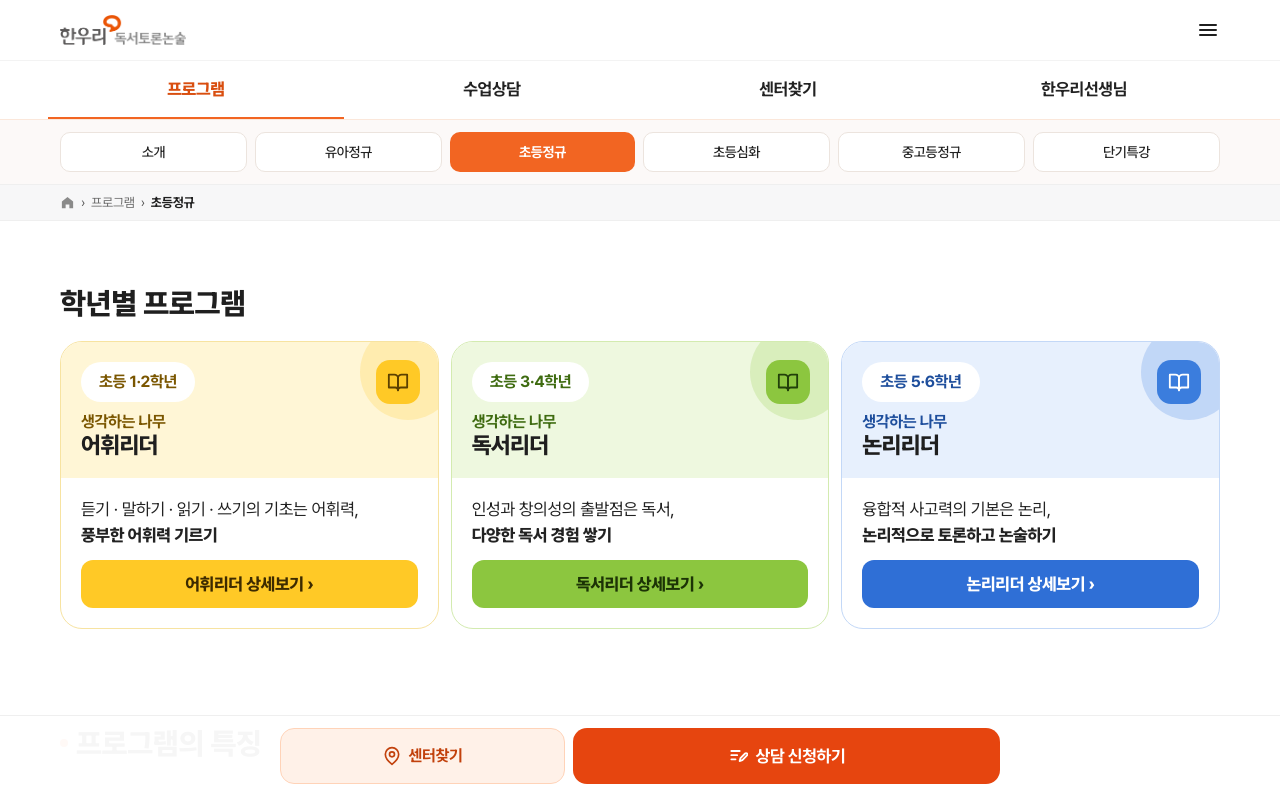
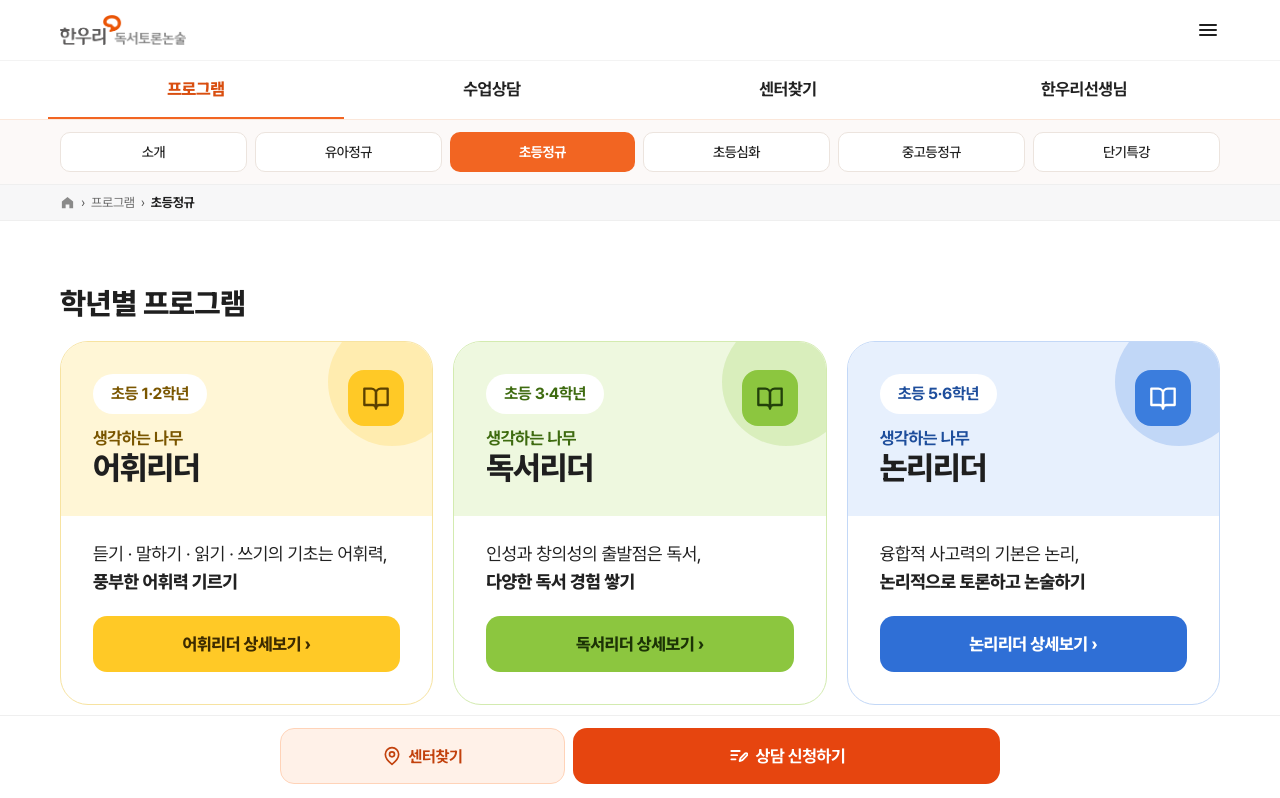
Before and after one commit to ahnjy0/hanuribook, a Next.js app: page /elementary in a window 1280 px wide. Shown: the top 798 px of the page. Built offline with nearby package versions, Linux system fonts and the light colour scheme.

Commit message:
초등정규 학년별 프로그램 카드: 데스크톱에서 여백·글자·아이콘·버튼 확대

```diff
--- a/src/views/Elementary/sections/ProgramsSection.tsx
+++ b/src/views/Elementary/sections/ProgramsSection.tsx
@@ -12,24 +12,25 @@ export default function ProgramsSection({ progs }: Props) {
       <h1 className="m-0 text-[24px] font-extrabold lg:text-[30px]" id="e-h">
         학년별 프로그램
       </h1>
-      <ul className="m-0 grid list-none grid-cols-1 gap-3 p-0 md:grid-cols-3">
+      {/* 데스크톱: 카드 안쪽 여백·글자·아이콘·버튼을 키워 크게 보이게 */}
+      <ul className="m-0 grid list-none grid-cols-1 gap-3 p-0 md:grid-cols-3 lg:gap-5">
         {progs.map((p, i) => (
           <li key={i} className="flex">
             <article
-              className="flex flex-auto flex-col overflow-hidden rounded-[22px] bg-white text-[#1F1F1F]"
+              className="flex flex-auto flex-col overflow-hidden rounded-[22px] bg-white text-[#1F1F1F] lg:rounded-[28px]"
               style={{ border: `1.5px solid ${p.line}` }}
             >
               <div
-                className="relative flex flex-col gap-2.5 overflow-hidden px-5 pt-5 pb-4.5"
+                className="relative flex flex-col gap-2.5 overflow-hidden px-5 pt-5 pb-4.5 lg:gap-3.5 lg:px-8 lg:pt-8 lg:pb-7"
                 style={{ background: p.soft }}
               >
                 <span
-                  className="absolute -top-4.5 -right-4.5 h-24 w-24 rounded-[50%] opacity-22"
+                  className="absolute -top-4.5 -right-4.5 h-24 w-24 rounded-[50%] opacity-22 lg:-top-6 lg:-right-6 lg:h-32 lg:w-32"
                   style={{ background: p.accent }}
                   aria-hidden="true"
                 />
                 <span
-                  className="absolute top-4.5 right-4.5 flex h-11 w-11 items-center justify-center rounded-[14px]"
+                  className="absolute top-4.5 right-4.5 flex h-11 w-11 items-center justify-center rounded-[14px] lg:top-7 lg:right-7 lg:h-14 lg:w-14 lg:rounded-[16px] lg:[&_svg]:h-7 lg:[&_svg]:w-7"
                   style={{ background: p.accent }}
                   aria-hidden="true"
                 >
@@ -56,15 +57,15 @@ export default function ProgramsSection({ progs }: Props) {
                 </span>
                 {/* 제목: '생각하는 나무' + 프로그램명 */}
                 <h3 className="m-0 flex flex-col text-[#1F1F1F]">
-                  <span className="text-[14px] font-bold" style={{ color: p.ink }}>
+                  <span className="text-[14px] font-bold lg:text-[17px]" style={{ color: p.ink }}>
                     {p.brand}
                   </span>
-                  <span className="text-[23px] leading-[1.25] font-extrabold tracking-[-0.03em]">{p.short}</span>
+                  <span className="text-[23px] leading-[1.25] font-extrabold tracking-[-0.03em] lg:text-[32px]">{p.short}</span>
                 </h3>
               </div>
-              <div className="flex flex-auto flex-col gap-3 px-5 pt-4.5 pb-5">
+              <div className="flex flex-auto flex-col gap-3 px-5 pt-4.5 pb-5 lg:gap-5 lg:px-8 lg:pt-6 lg:pb-8">
                 {/* 설명: 쉼표 앞(보조 문구)과 뒤(핵심 문구)를 두 줄로 나누고 핵심 문구는 굵게 */}
-                <p className="m-0 flex flex-col text-[15px] leading-[1.55] break-keep text-[#222222]">
+                <p className="m-0 flex flex-col text-[15px] leading-[1.55] break-keep text-[#222222] lg:text-[18px]">
                   {(() => {
                     const i = p.desc.indexOf(", ");
                     if (i < 0) return p.desc;
@@ -77,7 +78,7 @@ export default function ProgramsSection({ progs }: Props) {
                   })()}
                 </p>
                 <SmartLink
-                  className="mt-auto flex h-12 items-center justify-center gap-1 rounded-[12px] text-[15px] font-extrabold text-[#C2410C] no-underline hover:text-[#9A3412]"
+                  className="mt-auto flex h-12 items-center justify-center gap-1 rounded-[12px] text-[15px] font-extrabold lg:h-14 lg:rounded-[14px] lg:text-[17px] text-[#C2410C] no-underline hover:text-[#9A3412]"
                   style={{ background: p.btnBg, color: p.btnFg }}
                   href={p.href}
                 >{`${p.short} 상세보기 ›`}</SmartLink>
```
